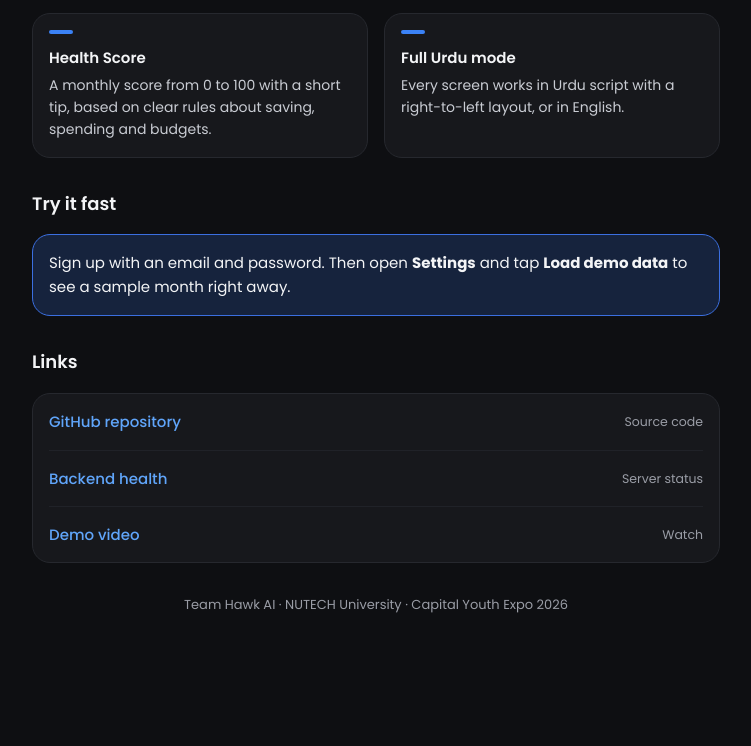
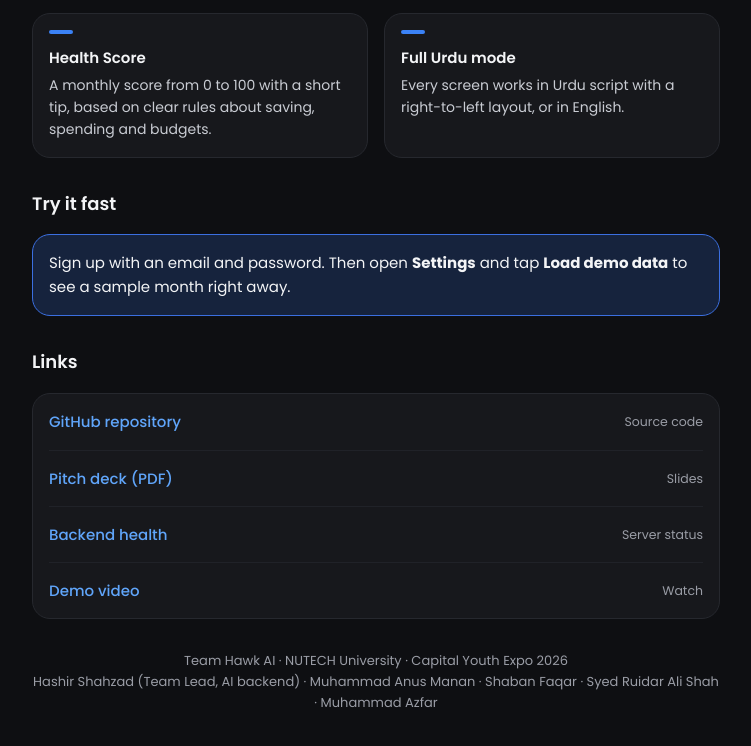
Before and after one commit to HashirShahzad-08/hisaabkitaab-ai, a plain HTML site: page docs/index.html in a window 1280 px wide. Shown: the part 1216-1962 px from the top of the page, without its empty margins (264-1015 px from the left). Before the commit the page ends 1864 px from the top, so only its background shows below. Drawn offline with Linux system fonts and the light colour scheme.

Commit message:
Add pitch deck PDF and team names

```diff
--- a/docs/index.html
+++ b/docs/index.html
@@ -111,6 +111,7 @@
     <h2>Links</h2>
     <nav class="card links">
       <a href="https://github.com/HashirShahzad-08/hisaabkitaab-ai">GitHub repository <small>Source code</small></a>
+      <a href="HisaabKitaab-AI-Pitch-Deck.pdf">Pitch deck (PDF) <small>Slides</small></a>
       <a href="https://hisaabkitaab-ai-omega.vercel.app/health">Backend health <small>Server status</small></a>
       <a href="VIDEO_LINK">Demo video <small>Watch</small></a>
     </nav>
@@ -119,6 +120,7 @@
 
 <footer>
   <p>Team Hawk AI &middot; NUTECH University &middot; Capital Youth Expo 2026</p>
+  <p>Hashir Shahzad (Team Lead, AI backend) &middot; Muhammad Anus Manan &middot; Shaban Faqar &middot; Syed Ruidar Ali Shah &middot; Muhammad Azfar</p>
 </footer>
 </body>
 </html>
```
Also changed, not shown: README.md, 1 other file.
